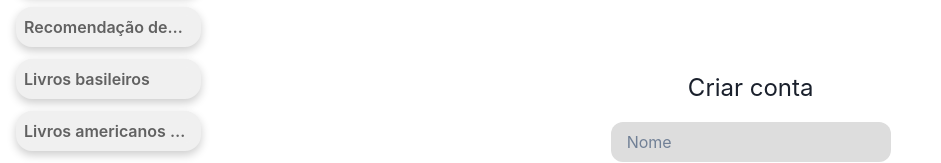
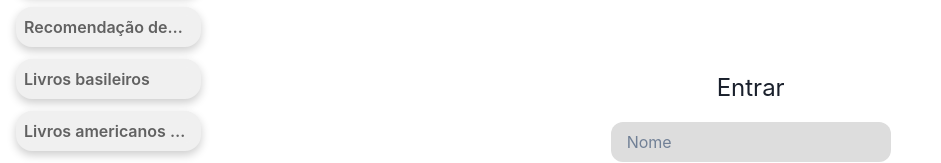
Before and after one commit to books4u-tcc/frontend, a React (Vite) app: page /account in a window 1280 px wide. Shown: the part 188-351 px from the top of the page, without its empty margins (0-941 px from the left). Built offline with nearby package versions, Linux system fonts and the light colour scheme.

Commit message:
Update src/components/account/login.tsx

```diff
--- a/src/components/account/login.tsx
+++ b/src/components/account/login.tsx
@@ -16,7 +16,7 @@ export function Login(){
 
     return(
         <Flex flexDir="column" textAlign="center" p={4} maxW="md" mx="auto">
-            <Text fontSize="2xl" mb={4}>Criar conta</Text>
+            <Text fontSize="2xl" mb={4}>Entrar</Text>
             <form onSubmit={handleSubmit(onSubmit)}>
                 <FormControl mb={4}>
                     <Input
```
